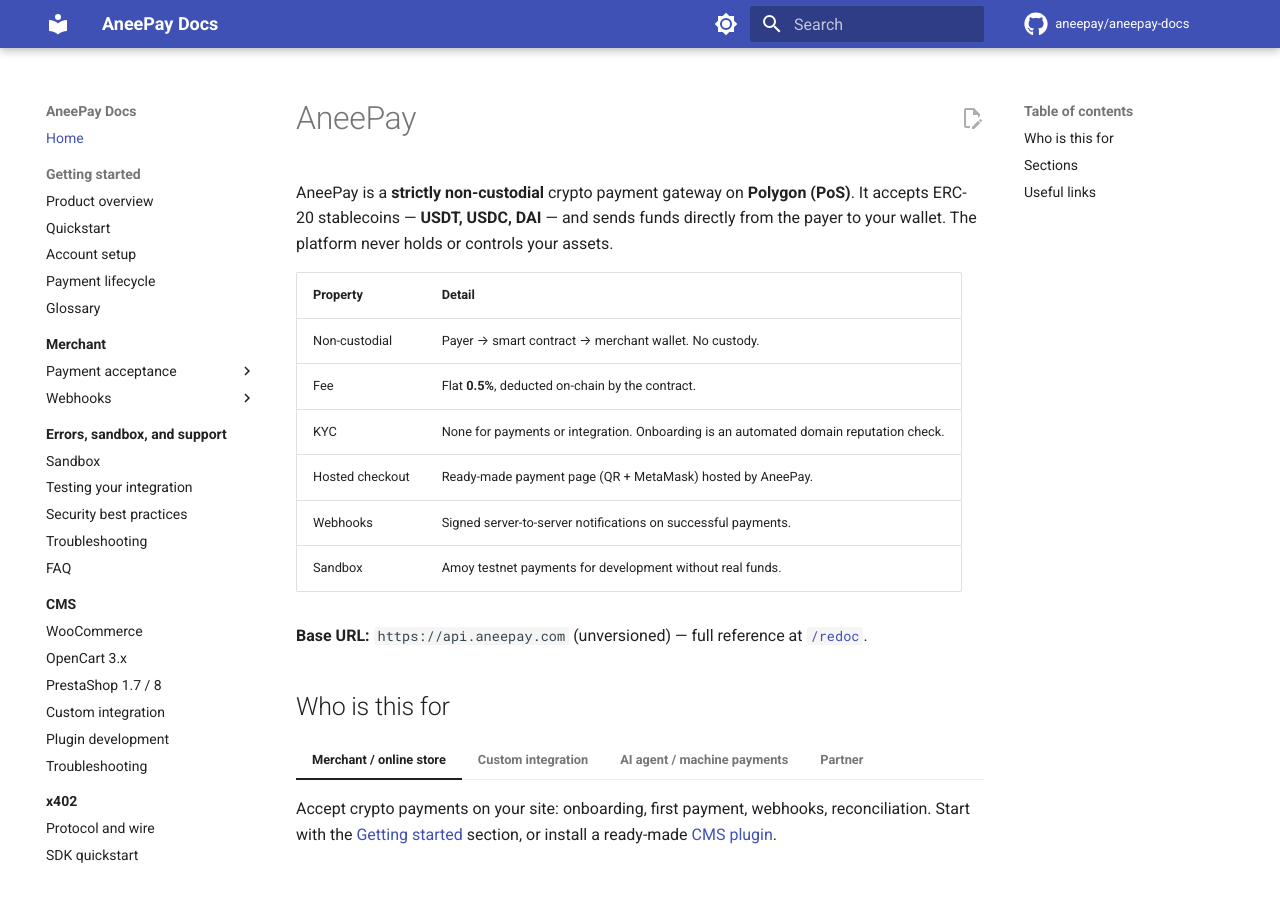
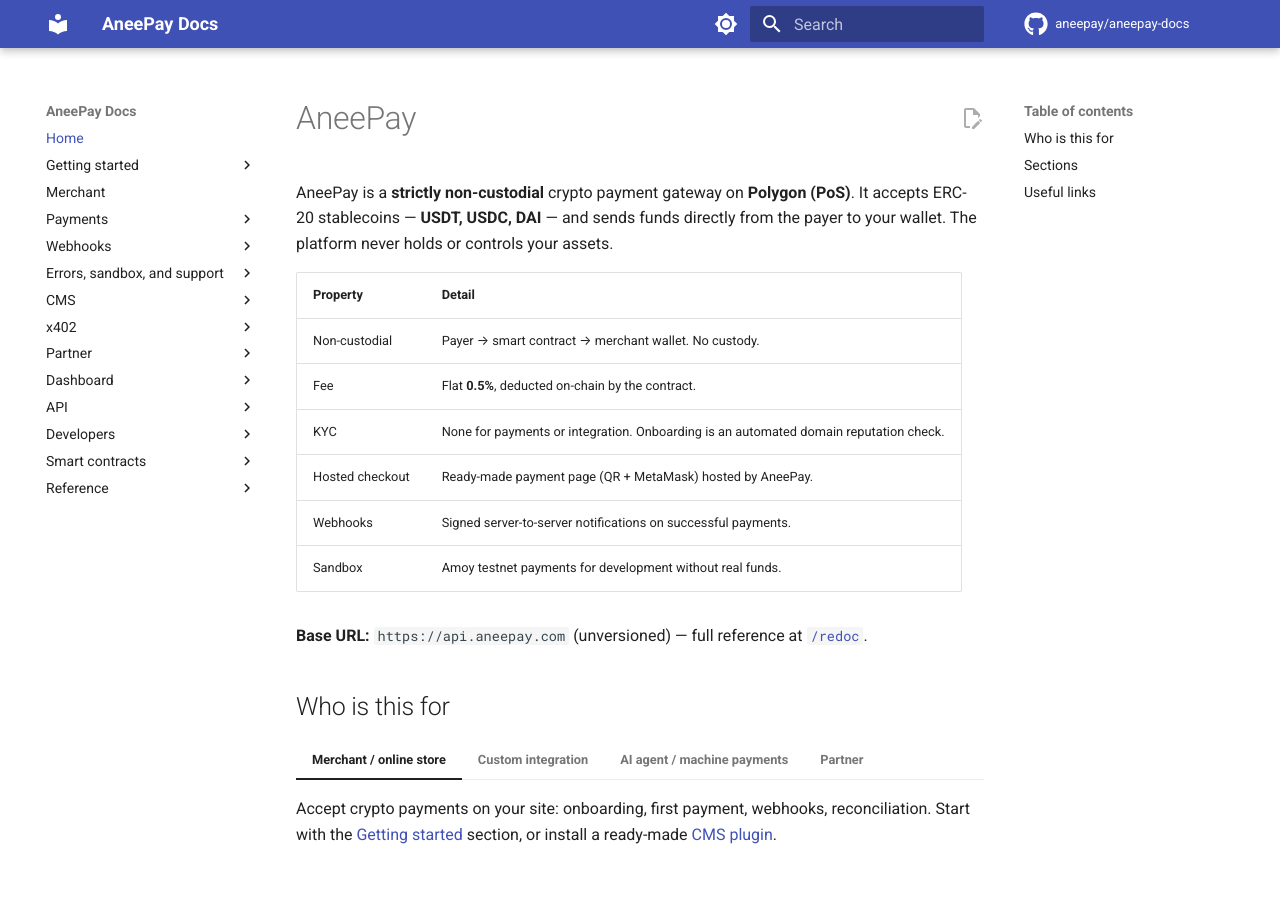
Before and after one commit to aneepay/aneepay-docs, an MkDocs documentation site: the page built from docs/index.md, in a window 1280 px wide and 900 px high. Built offline with MkDocs 1.6.1 and Material for MkDocs 9.7.7, drawn with Linux system fonts in a browser that asks for light colours; comment, search, counter and statistics services are not loaded.

Commit message:
doc: update navigations

```diff
--- a/mkdocs.yml
+++ b/mkdocs.yml
@@ -20,7 +20,6 @@ theme:
         icon: material/brightness-4
         name: Switch to light mode
   features:
-    - navigation.sections
     - navigation.indexes
     - navigation.top
     - navigation.tracking
@@ -58,23 +57,23 @@ nav:
       - Payment lifecycle: getting-started/payment-lifecycle.md
       - Glossary: getting-started/glossary.md
   - Merchant:
-      - merchant/index.md
-      - Payment acceptance:
-          - Create a payment: payments/create-payment.md
-          - Hosted checkout and dApp: payments/checkout-and-dapp.md
-          - Status and polling: payments/status-and-polling.md
-          - Split payments: payments/split-payments.md
-          - Reconciliation: payments/reconciliation.md
-          - Networks, tokens, and fees: payments/networks-tokens-fees.md
-          - Amounts, rounding, and limits: payments/amounts-rounding-and-limits.md
-          - Refunds and non-features: payments/refunds-cancellations-and-non-features.md
-          - Security and privacy: payments/security-and-privacy.md
-          - Idempotency and retries: payments/idempotency-and-retries.md
-      - Webhooks:
-          - Webhooks overview: webhooks/overview.md
-          - Payload and signature: webhooks/payload-and-signature.md
-          - Delivery, retries, idempotency: webhooks/delivery-retries-idempotency.md
-          - Testing webhooks: webhooks/testing-and-replay.md
+      - Overview: merchant/index.md
+  - Payments:
+      - Create a payment: payments/create-payment.md
+      - Hosted checkout and dApp: payments/checkout-and-dapp.md
+      - Status and polling: payments/status-and-polling.md
+      - Split payments: payments/split-payments.md
+      - Reconciliation: payments/reconciliation.md
+      - Networks, tokens, and fees: payments/networks-tokens-fees.md
+      - Amounts, rounding, and limits: payments/amounts-rounding-and-limits.md
+      - Refunds and non-features: payments/refunds-cancellations-and-non-features.md
+      - Security and privacy: payments/security-and-privacy.md
+      - Idempotency and retries: payments/idempotency-and-retries.md
+  - Webhooks:
+      - Overview: webhooks/overview.md
+      - Payload and signature: webhooks/payload-and-signature.md
+      - Delivery, retries, idempotency: webhooks/delivery-retries-idempotency.md
+      - Testing webhooks: webhooks/testing-and-replay.md
   - Errors, sandbox, and support:
       - Errors: errors/index.md
       - Sandbox: sandbox.md
@@ -120,13 +119,13 @@ nav:
       - Versioning and deprecation: api/versioning-and-deprecation.md
   - Developers:
       - Overview: developers/index.md
-      - Contracts:
-          - Overview: developers/contracts/index.md
-          - Standard payment: developers/contracts/standard-payment.md
-          - Split payment: developers/contracts/split-payment.md
-          - x402 gateway and Factory: developers/contracts/x402-gateway.md
       - Security: developers/security.md
       - Known limitations: developers/known-limitations.md
+  - Smart contracts:
+      - Overview: developers/contracts/index.md
+      - Standard payment: developers/contracts/standard-payment.md
+      - Split payment: developers/contracts/split-payment.md
+      - x402 gateway and Factory: developers/contracts/x402-gateway.md
   - Reference:
       - Overview: reference/index.md
       - Statuses and codes: reference/statuses-and-codes.md
```
